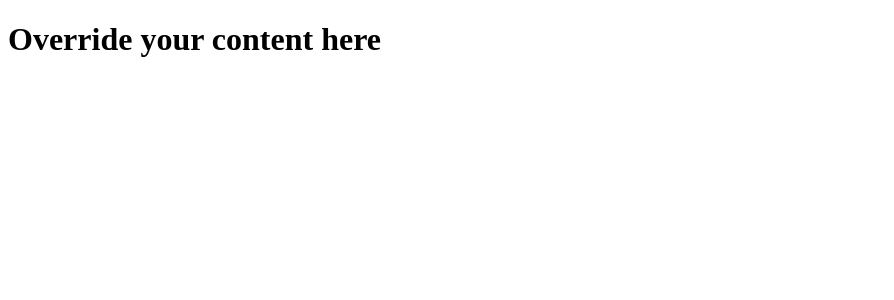
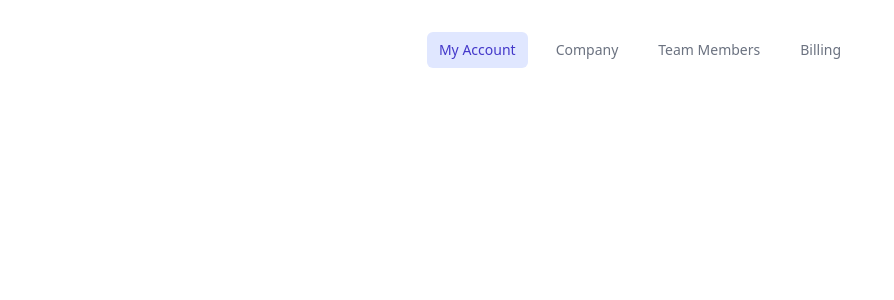
Before and after one commit to stephtran97/nnpp-homework, a React (Vite) app in the folder react-js-project/: page / in a window 1280 px wide. Shown: the top 300 px of the page, without its empty margins (0-894 px from the left). Built offline with nearby package versions, Linux system fonts and the light colour scheme.

Commit message:
homework: exercises 2 ex1

```diff
--- a/react-js-project/package.json
+++ b/react-js-project/package.json
@@ -10,6 +10,7 @@
     "preview": "vite preview"
   },
   "dependencies": {
+    "@heroicons/react": "^2.0.18",
     "react": "^18.3.1",
     "react-dom": "^18.3.1"
   },
@@ -18,11 +19,14 @@
     "@types/react": "^18.3.3",
     "@types/react-dom": "^18.3.0",
     "@vitejs/plugin-react": "^4.3.1",
+    "autoprefixer": "^10.4.20",
     "eslint": "^9.9.0",
     "eslint-plugin-react": "^7.35.0",
     "eslint-plugin-react-hooks": "^5.1.0-rc.0",
     "eslint-plugin-react-refresh": "^0.4.9",
     "globals": "^15.9.0",
+    "postcss": "^8.4.47",
+    "tailwindcss": "^3.4.13",
     "vite": "^5.4.1"
   }
 }
--- /dev/null
+++ b/react-js-project/postcss.config.cjs
@@ -0,0 +1,6 @@
+module.exports = {
+  plugins: {
+    tailwindcss: {},
+    autoprefixer: {}
+  }
+};
--- a/react-js-project/src/App.jsx
+++ b/react-js-project/src/App.jsx
@@ -1,5 +1,34 @@
-function App() {
-  return <h1>Override your content here</h1>;
+import React, { useState } from 'react';
+
+const tabs = ['My Account', 'Company', 'Team Members', 'Billing'];
+
+// Update the current tab (to toggle its appearance when clicked) using the state setter function
+export default function Tabs() {
+  const [currentTab, setCurrentTab] = useState('My Account');
+  // let currentTab = "My Account";
+
+  return (
+    <div className='flex justify-center my-8'>
+      <div
+        className='flex space-x-4'
+        aria-label='Tabs'
+      >
+        {tabs.map((tab) => (
+          <button
+            key={tab}
+            onClick={() => {
+              setCurrentTab(tab);
+            }}
+            className={`${
+              tab === currentTab
+                ? 'bg-indigo-100 text-indigo-700'
+                : 'text-gray-500 hover:text-gray-700'
+            } rounded-md px-3 py-2 text-sm font-medium`}
+          >
+            {tab}
+          </button>
+        ))}
+      </div>
+    </div>
+  );
 }
-
-export default App;
--- /dev/null
+++ b/react-js-project/src/index.css
@@ -0,0 +1,3 @@
+@tailwind base;
+@tailwind components;
+@tailwind utilities;
--- a/react-js-project/src/main.jsx
+++ b/react-js-project/src/main.jsx
@@ -1,6 +1,7 @@
 import { StrictMode } from 'react';
 import { createRoot } from 'react-dom/client';
 import App from './App.jsx';
+import './index.css';
 
 createRoot(document.getElementById('root')).render(
   <StrictMode>
--- /dev/null
+++ b/react-js-project/tailwind.config.js
@@ -0,0 +1,8 @@
+/** @type {import('tailwindcss').Config} */
+export default {
+  content: ['./index.html', './src/**/*.{js,ts,jsx,tsx}'],
+  theme: {
+    extend: {}
+  },
+  plugins: []
+};
```
Also changed, not shown: 1 other file (tests, documents, lock files or other folders).
